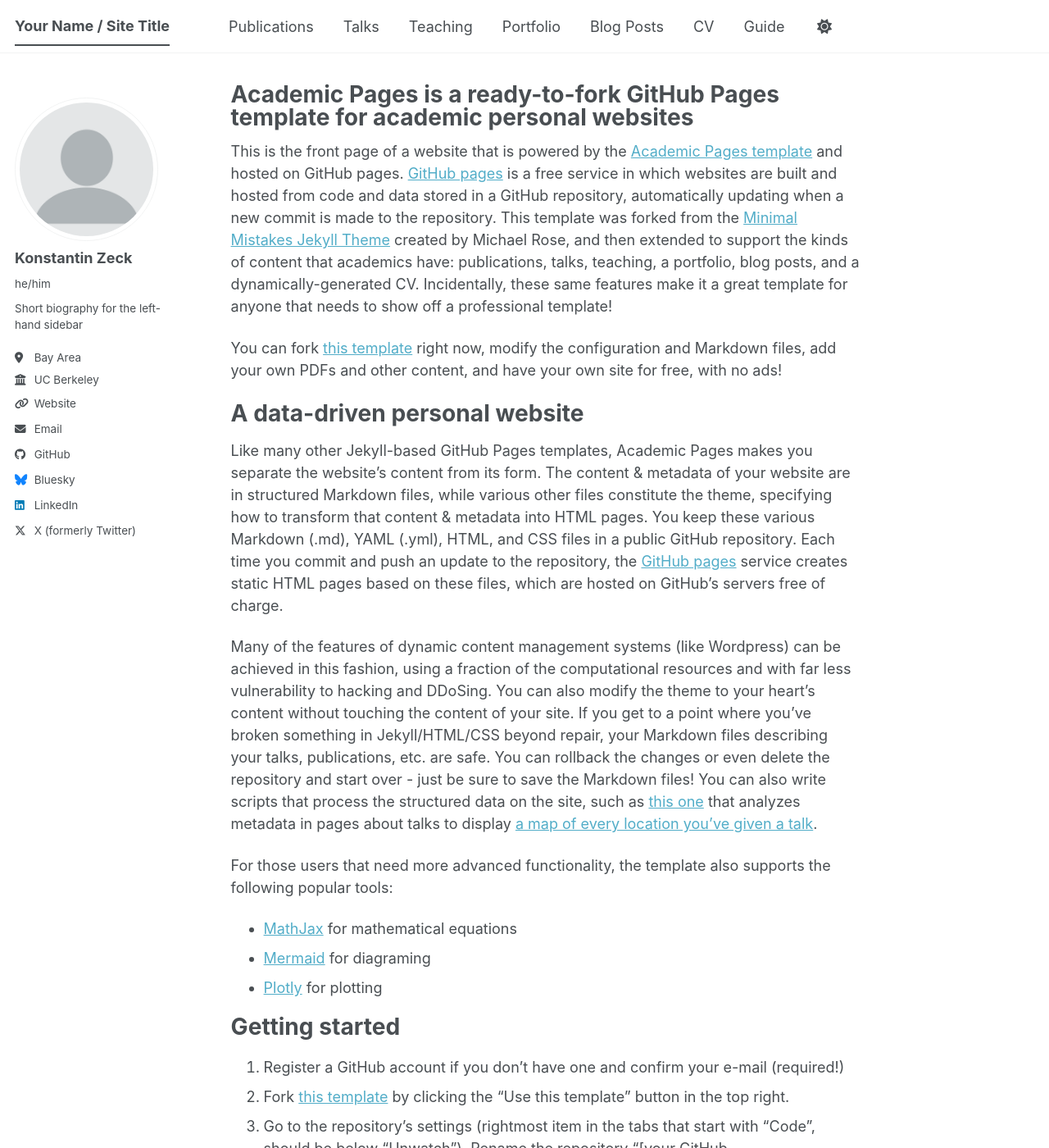
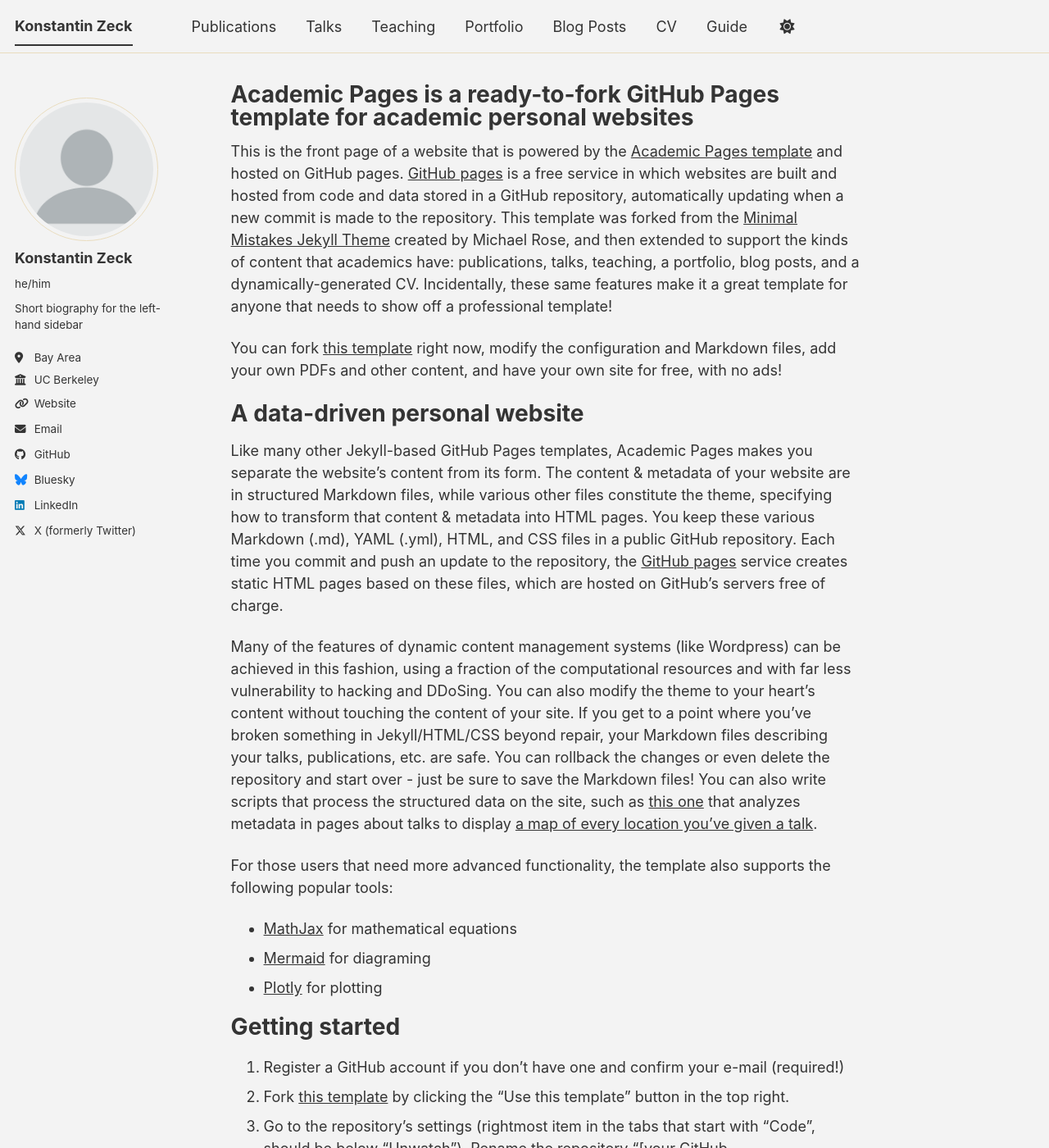
Before and after one commit to KoniHD/KoniHD, a Jekyll site: the page built from _pages/about.md, in a window 1280 px wide and 1400 px high. Shown: the whole window at 82% size. Built offline with Jekyll 4.4.1, drawn with Linux system fonts in a browser that asks for light colours; a script bundle is joined from its source files by our own code; library files that are not in the unit come from our copies; some of the changed text lies outside the part shown.

Commit message:
add: new personal info to config

```diff
--- a/_config.yml
+++ b/_config.yml
@@ -8,15 +8,15 @@
 
 # Basic Site Settings
 locale                   : "en-US"
-site_theme               : "default" # The available themes options are "default", "air", "sunrise", "mint", "dirt" and "contrast"
-title                    : "Your Name / Site Title"
+site_theme               : "dirt" # The available themes options are "default", "air", "sunrise", "mint", "dirt" and "contrast"
+title                    : "Konstantin Zeck"
 title_separator          : "-"
-name                     : &name "Your Name"
-description              : &description "Your Name's academic portfolio"   # Update this with a general description of your site, this is the default if not overridden by a page
-url                      : https://academicpages.github.io # The base hostname & protocol for your site e.g. "https://[your GitHub username].github.io",
+name                     : &name "Konstantin Zeck"
+description              : &description "Konstantin Zeck's portfolio"   # Update this with a general description of your site, this is the default if not overridden by a page
+url                      : https://konihd.github.io/portfolio # The base hostname & protocol for your site e.g. "https://[your GitHub username].github.io",
                                                            # or if you already have some other page hosted on Github then use "https://[your GitHub username].github.io/[Your Repo Name]"
 baseurl                  : "" # the subpath of your site, e.g. "/blog"
-repository               : "academicpages/academicpages.github.io"
+repository               : "konihd/portfolio"
 
 # Site Author - The following control what appear as part of the author content on the side bar.
 #               If a field is blank the icon and link will not appear, otherwise it will be shown.
```
